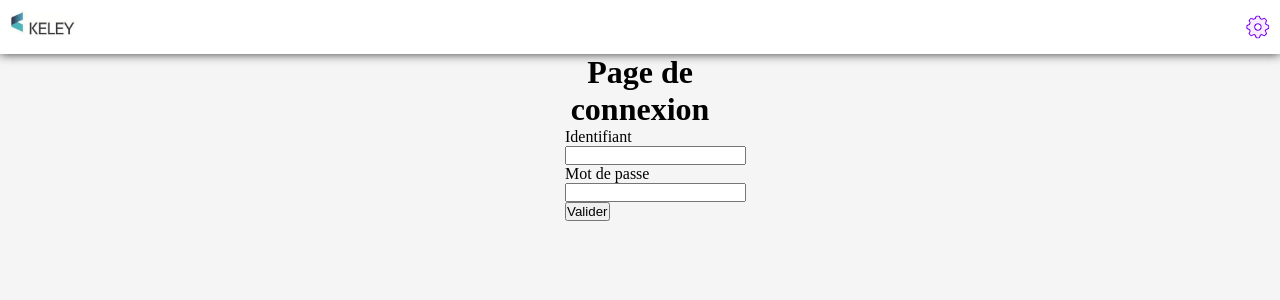
After one commit to rohenha/dashboard-QoS-CI, a PHP site: page /pg_login.php in a window 1280 px wide. The commit adds this page. Shown: the top 300 px of the page. Run offline with PHP 8.4, Linux system fonts and the light colour scheme.

Commit message:
creation page login

```diff
--- a/css/master.css
+++ b/css/master.css
@@ -152,15 +152,33 @@
 .bloc_right {
   float: right; }
 
+.bloc_size {
+  max-width: 1366px;
+  margin: 0 auto; }
+
+html, body {
+  background-color: #F5F5F5; }
+
+.popin {
+  display: none; }
+
 header {
-  -webkit-box-shadow: 0 0 5px #333;
-  box-shadow: 0 0 5px #333; }
+  -webkit-box-shadow: 0 0 10px #333;
+  box-shadow: 0 0 10px #333;
+  background: #fff;
+  padding: 10px; }
   header #logo {
     float: left; }
     header #logo img {
-      max-width: 100px;
+      max-height: 30px;
       height: auto; }
   header #settings {
-    margin-top: 13px; }
+    margin-top: 5px; }
+
+#form_connexion {
+  width: 150px;
+  margin: 0 auto; }
+  #form_connexion h1 {
+    text-align: center; }
 
 /*# sourceMappingURL=../css/master.css.map */
--- a/inc/header.php
+++ b/inc/header.php
@@ -14,6 +14,7 @@ and open the template in the editor.
     <body>
 
         <header>
+            <div class="bloc_size">
                 <div id="logo" class="bloc_left">
                     <img src="imgs/logo_keley.jpg" alt="logo_keley"/>
                 </div>
@@ -21,4 +22,5 @@ and open the template in the editor.
                     <img src="imgs/Settings.png" alt="logo_keley"/>
                   </div>
                 <div class="clear"></div>
+            </div>
         </header>
--- /dev/null
+++ b/pg_login.php
@@ -0,0 +1,16 @@
+<?php include "inc/header.php" ?>
+
+<div id="wrapper">
+    <div class="bloc_size">
+        <div id="form_connexion">
+            <h1>Page de connexion</h1>
+            <form method="POST" action="">
+                <p><label>Identifiant</label><br><input type="text" name="login"></p>
+                <p><label>Mot de passe</label><br><input type="password" name="password"></p>
+                <p><input type="submit" value="Valider"/></p>
+            </form>
+        </div>
+    </div>
+</div>
+
+<?php include "inc/footer.php" ?>
--- a/scss/master.scss
+++ b/scss/master.scss
@@ -7,4 +7,5 @@
 "partials/header",
 "partials/footer",
 "partials/home",
+"partials/login",
 "partials/project";
--- a/scss/partials/_header.scss
+++ b/scss/partials/_header.scss
@@ -1,11 +1,14 @@
 header{
+
     #logo{
-         img{max-width:100px;height:auto;}
+         img{max-height:30px;height:auto;}
          float:left;
     }
     #settings{
-        margin-top: 13px;
+        margin-top: 5px;
     }
-   @include box-shadow( "0 0 5px #333" );
+   @include box-shadow( "0 0 10px #333" );
+   background: $color3;
+   padding:10px;
 
 }
--- /dev/null
+++ b/scss/partials/_login.scss
@@ -0,0 +1,5 @@
+#form_connexion{
+    h1{text-align: center}
+    width:150px;
+    margin: 0 auto;
+}
--- a/scss/partials/_structure.scss
+++ b/scss/partials/_structure.scss
@@ -2,3 +2,6 @@
 .clear{clear:both;}
 .bloc_left{float:left;}
 .bloc_right{float:right;}
+.bloc_size{max-width:$desktopHD;margin:0 auto;}
+html,body{background-color: $color2;}
+.popin{display:none;}
```
Also changed, not shown: index.html (deleted, +0 -20 lines), css/master.min.css, 2 other files. Lines whose indentation alone changed are shown as unchanged.
